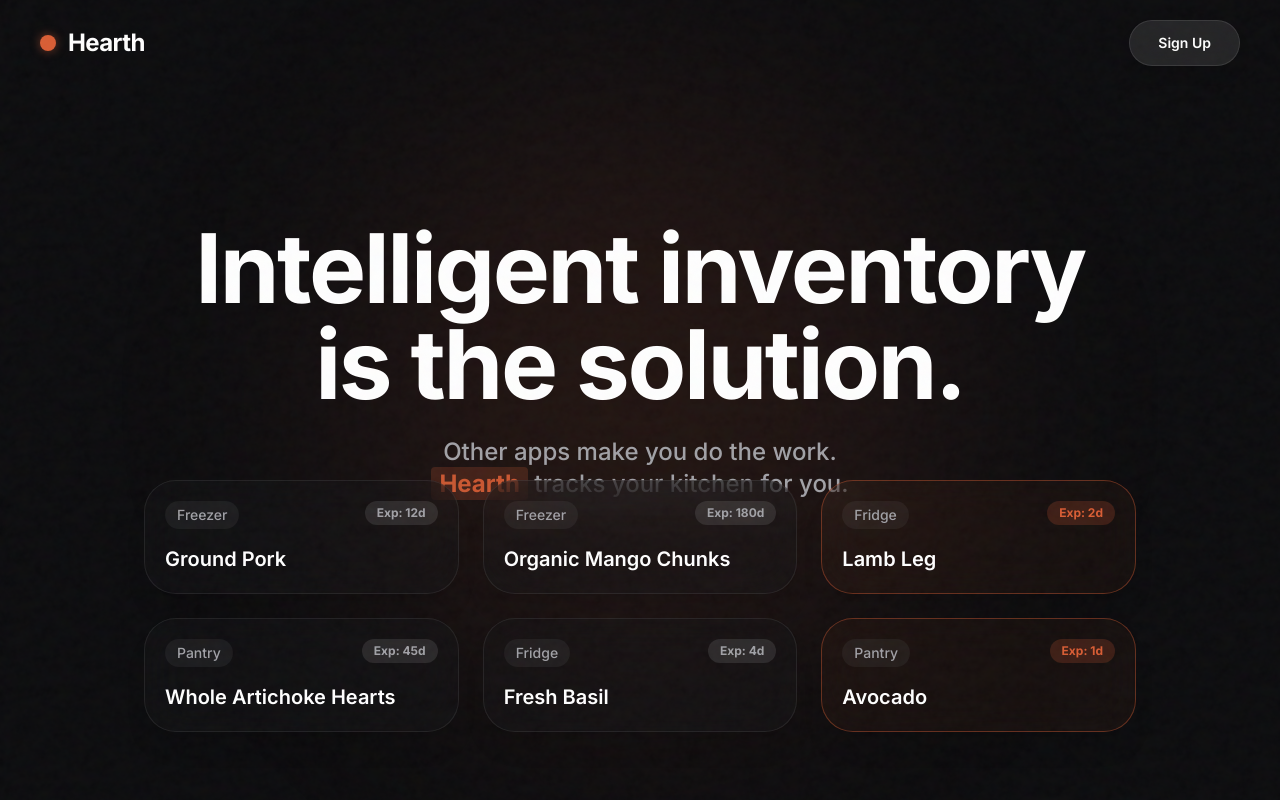
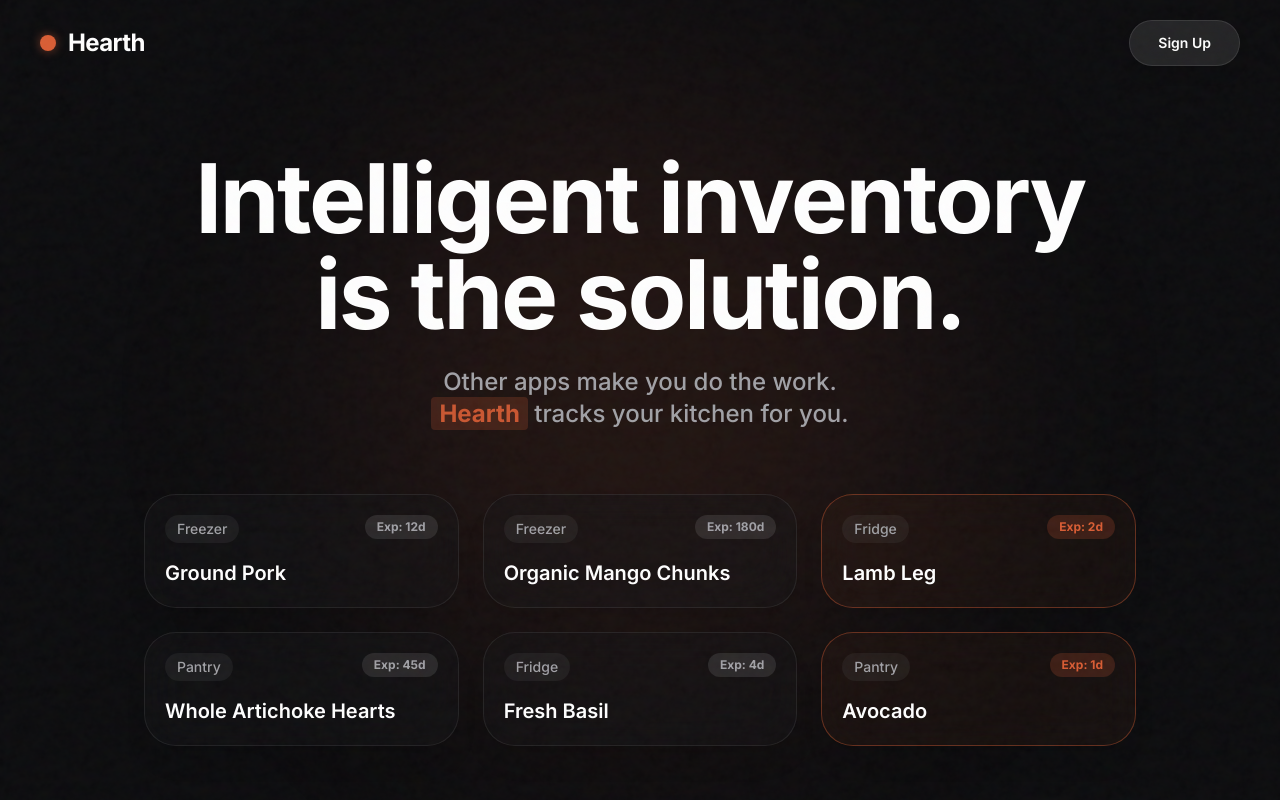
Before and after one commit to rycliffmc/hearth-landing, a React (Vite) app: page / in a window 1280 px wide. Shown: the top 800 px of the page. Built offline with nearby package versions, Linux system fonts and the light colour scheme.

Commit message:
fix(a11y): change hero absolute positioning to flex layout to support 200% text zoom without overlapping

```diff
--- a/src/components/Hero.jsx
+++ b/src/components/Hero.jsx
@@ -70,7 +70,7 @@ export default function Hero() {
             {/* Background ambient glow */}
             <div className="absolute top-1/2 left-1/2 -translate-x-1/2 -translate-y-1/2 w-[600px] h-[600px] bg-hearth-orange/10 blur-[120px] rounded-full pointer-events-none z-0" aria-hidden="true"></div>
 
-            <div className="z-10 text-center pointer-events-none px-4 sm:px-6 mt-[-25vh] sm:mt-[-10vh]">
+            <div className="z-10 text-center pointer-events-none px-4 sm:px-6 mb-8 md:mb-16 mt-24">
                 <h1 className="hero-text opacity-0 translate-y-10 font-bold text-5xl sm:text-6xl md:text-7xl lg:text-8xl tracking-tight mb-4 sm:mb-6 text-white max-w-4xl leading-tight">
                     Intelligent inventory is the solution.
                 </h1>
@@ -79,7 +79,7 @@ export default function Hero() {
                 </p>
             </div>
 
-            <div className="z-20 w-full max-w-5xl mx-auto grid grid-cols-2 lg:grid-cols-3 gap-3 md:gap-6 px-4 absolute top-[50%] sm:top-[60%] left-1/2 -translate-x-1/2 mt-12 md:mt-0 perspective-1000" aria-hidden="true">
+            <div className="z-20 w-full max-w-5xl mx-auto grid grid-cols-2 lg:grid-cols-3 gap-3 md:gap-6 px-4 perspective-1000 flex-shrink-0" aria-hidden="true">
                 {INVENTORY_CARDS.map((card, i) => (
                     <div key={i} className={`inventory-card glass-panel rounded-2xl md:rounded-[2rem] p-3 sm:p-5 flex flex-col gap-2 md:gap-3 ${card.urgent ? 'border-hearth-orange/40 bg-hearth-orange/5' : ''}`}>
                         <div className="flex flex-col sm:flex-row sm:justify-between sm:items-start gap-2 sm:gap-0">
```
